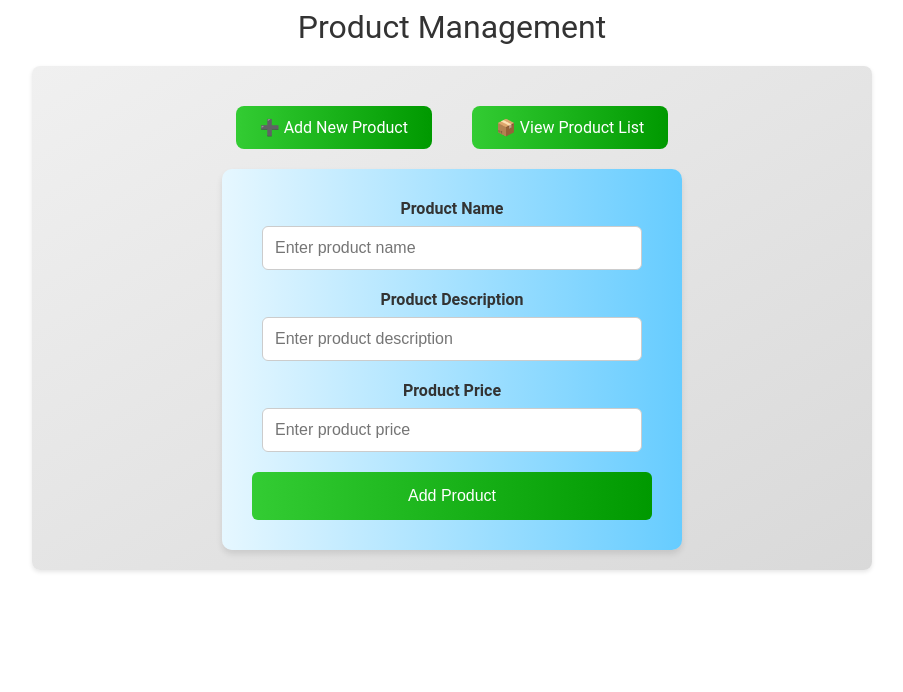
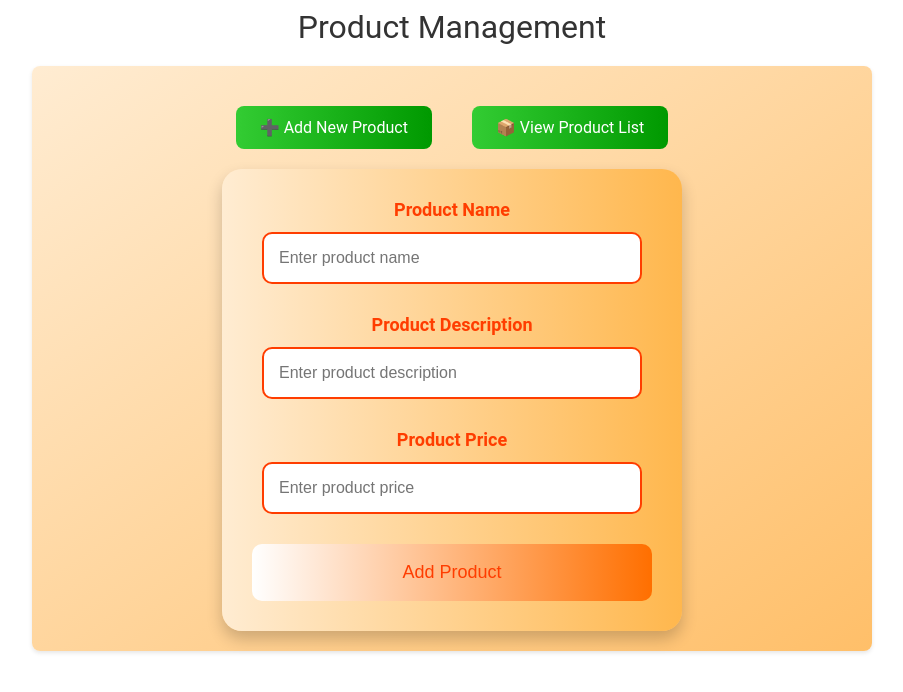
Before and after one commit to ranadaivan/ITEW6ACT2, a Vue app: page /add-product in a window 1280 px wide. Shown: the top 692 px of the page, without its empty margins (188-1091 px from the left). Built offline with nearby package versions, Linux system fonts and the light colour scheme.

Commit message:
Redesigning

```diff
--- a/src/components/AddProduct.vue
+++ b/src/components/AddProduct.vue
@@ -10,7 +10,6 @@
     </div>
     <div class="form-group">
       <label for="price" class="label">Product Price</label>
-      <!-- min="0" to html template input tag in order to natively reject inputs below 0 -->
       <input type="number" v-model.number="price" placeholder="Enter product price" required min="0" class="input">
     </div>
     <button type="submit" class="button">Add Product</button>
@@ -28,7 +27,6 @@ export default {
   },
   methods: {
     addProduct() {
-
       // Price Validation
       if (parseFloat(this.price) < 0) {
         window.alert("Invalid Input Error: Price cannot be negative.");
@@ -37,7 +35,7 @@ export default {
 
       // Create a new product object
       const newProduct = {
-        id: Math.random().toString(36).substr(2, 9), // Generate a random id for the new product
+        id: Math.random().toString(36).substr(2, 9),
         name: this.name,
         description: this.description,
         price: parseInt(this.price)
@@ -66,52 +64,52 @@ export default {
 
 <style>
 .product-form {
-  background: linear-gradient(to right, #e6f7ff, #66ccff);
-  border-radius: 10px;
+  background: linear-gradient(to right, #ffecd2, #ffb74d);
+  border-radius: 20px;
   padding: 30px;
   max-width: 400px;
   margin: 0 auto;
-  box-shadow: 0 4px 6px rgba(0, 0, 0, 0.1);
+  box-shadow: 0 8px 16px rgba(0, 0, 0, 0.2);
 }
 
 .form-group {
-  margin-bottom: 20px;
+  margin-bottom: 30px;
 }
 
 .label {
   font-weight: bold;
-  font-size: 16px;
-  color: #333;
-  margin-bottom: 8px;
+  font-size: 18px;
+  color: #ff3d00;
+  margin-bottom: 12px;
 }
 
 .input {
   width: calc(100% - 20px);
-  padding: 12px;
-  border: 1px solid #ccc;
-  border-radius: 6px;
+  padding: 15px;
+  border: 2px solid #ff3d00;
+  border-radius: 10px;
   box-sizing: border-box;
-  color: #333;
+  color: #ff6f00;
   font-size: 16px;
 }
 
 .button {
   width: 100%;
-  padding: 15px;
-  background: linear-gradient(to right, #33cc33, #009900);
-  color: white;
+  padding: 18px;
+  background: linear-gradient(to right, #ffffff, #ff6f00);
+  color: #ff3d00;
   border: none;
-  border-radius: 6px;
+  border-radius: 10px;
   cursor: pointer;
-  font-size: 16px;
+  font-size: 18px;
   transition: background-color 0.3s;
 }
 
 .button:hover {
-  background: linear-gradient(to right, #009900, #006600);
+  background: linear-gradient(to right, #ffffff, #ff9500);
 }
 
 .button:active {
-  background: linear-gradient(to right, #009900, #004d00);
+  background: linear-gradient(to right, #ffffff, #ff3d00);
 }
 </style>
--- a/src/components/EditProduct.vue
+++ b/src/components/EditProduct.vue
@@ -37,26 +37,22 @@ export default {
 .update-form {
   max-width: 400px;
   margin: 0 auto;
-  background-color: #f4f4f4;
+  background-color: #ffecd2;
   border-radius: 8px;
   padding: 20px;
   box-shadow: 0 2px 4px rgba(0, 0, 0, 0.1);
 }
 
-.form-group {
-  margin-bottom: 20px;
-}
-
 .label {
   display: block;
   font-weight: bold;
-  color: #333;
+  color: #ff3d00;
 }
 
 .input-field {
   width: 100%;
   padding: 10px;
-  border: 1px solid #ccc;
+  border: 1px solid #ff6f00;
   border-radius: 4px;
   box-sizing: border-box;
 }
@@ -64,8 +60,7 @@ export default {
 .submit-button {
   width: 100%;
   padding: 12px;
-  background: linear-gradient(to right, #33cc33, #009900);
-  color: white;
+  background: linear-gradient(to right, #ffffff, #ff6f00);
   border: none;
   border-radius: 4px;
   cursor: pointer;
@@ -73,10 +68,10 @@ export default {
 }
 
 .submit-button:hover {
-  background: linear-gradient(to right, #009900, #006600);
+  background: linear-gradient(to right, #ffffff, #ff9500);
 }
 
 .submit-button:active {
-  background: linear-gradient(to right, #006600, #003300);
+  background: linear-gradient(to right, #ffffff, #ff3d00);
 }
 </style>
--- a/src/components/ProductList.vue
+++ b/src/components/ProductList.vue
@@ -46,25 +46,19 @@ export default {
     }
   },
   methods: {
-    // to facilitate in place editing, each product element in the array has an attribute pertaining to its editing mode.
-    // once set to true, the editing fields are shown through the modal v-if
     editProduct(product) {
       product.editMode = true;
-      // Assign current values to edited fields
       product.editedName = product.name;
       product.editedDescription = product.description;
       product.editedPrice = product.price;
     },
     updateProduct(product) {
-      // Update the product with edited values
       product.name = product.editedName;
       product.description = product.editedDescription;
       product.price = product.editedPrice;
-      // Exit edit mode
       product.editMode = false;
     },
     cancelEdit(product) {
-      // Reset edited values and exit edit mode
       product.editedName = '';
       product.editedDescription = '';
       product.editedPrice = 0;
@@ -73,21 +67,18 @@ export default {
     deleteProduct(product) {
       this.$store.dispatch('deleteProduct', product.id);
     }
-  },
-  mounted() {
-    // You can dispatch an action here to fetch products from an API if needed
   }
 };
 </script>
 
 <style>
 .container {
-  background: linear-gradient(to bottom right, #f0f0f0, #d9d9d9);
+  background: linear-gradient(to bottom right, #ffecd2, #ffbf69);
   padding: 20px;
 }
 
 .product-item {
-  background-color: #fff;
+  background-color: #ffffff;
   border-radius: 8px;
   box-shadow: 0 2px 4px rgba(0, 0, 0, 0.1);
   padding: 20px;
@@ -103,7 +94,7 @@ export default {
 .product-name {
   font-size: 20px;
   font-weight: bold;
-  color: #333;
+  color: #ff3d00;
 }
 
 .product-description {
@@ -127,8 +118,8 @@ export default {
 .cancel-button,
 .delete-button {
   padding: 10px 16px;
-  background-color: #ff9f00;
-  color: #333;
+  background-color: #ff6f00;
+  color: #ffffff;
   border: none;
   border-radius: 4px;
   cursor: pointer;
@@ -141,13 +132,13 @@ export default {
 .submit-button:hover,
 .cancel-button:hover,
 .delete-button:hover {
-  background-color: #ffbf69;
+  background-color: #ff9933;
 }
 
 .edit-button:active,
 .submit-button:active,
 .cancel-button:active,
 .delete-button:active {
-  background-color: #ff9933;
+  background-color: #ff3d00;
 }
 </style>
```
